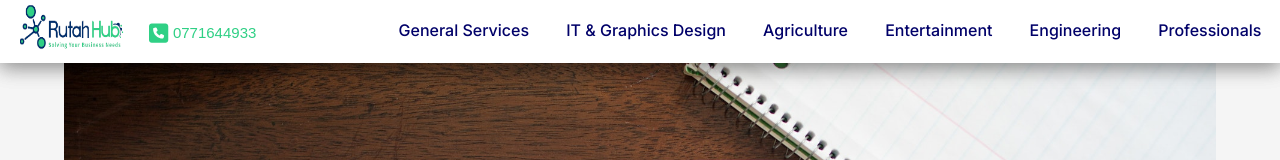
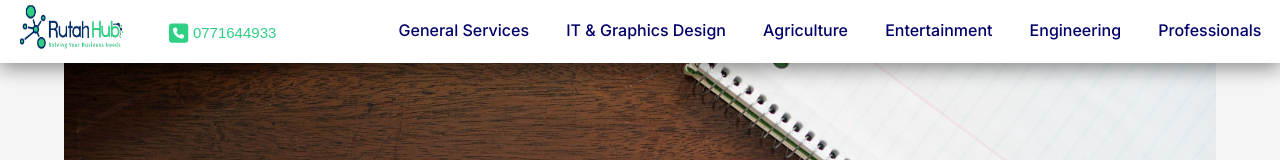
Before and after one commit to Keith-Ocitti/rutah, a Next.js app: page / in a window 1280 px wide. Shown: the top 160 px of the page. Built offline with nearby package versions, Linux system fonts and the light colour scheme.

Commit message:
Add files via upload

```diff
--- a/src/app/styles/main.css
+++ b/src/app/styles/main.css
@@ -243,7 +243,7 @@ body {
   border-radius: 8px;
   padding-right: 5px;
   font-size: 15px;
-  margin-left: -110px;
+  margin-left: -70px;
 }
 .nav-icon {
   padding-left: 5px;
```
